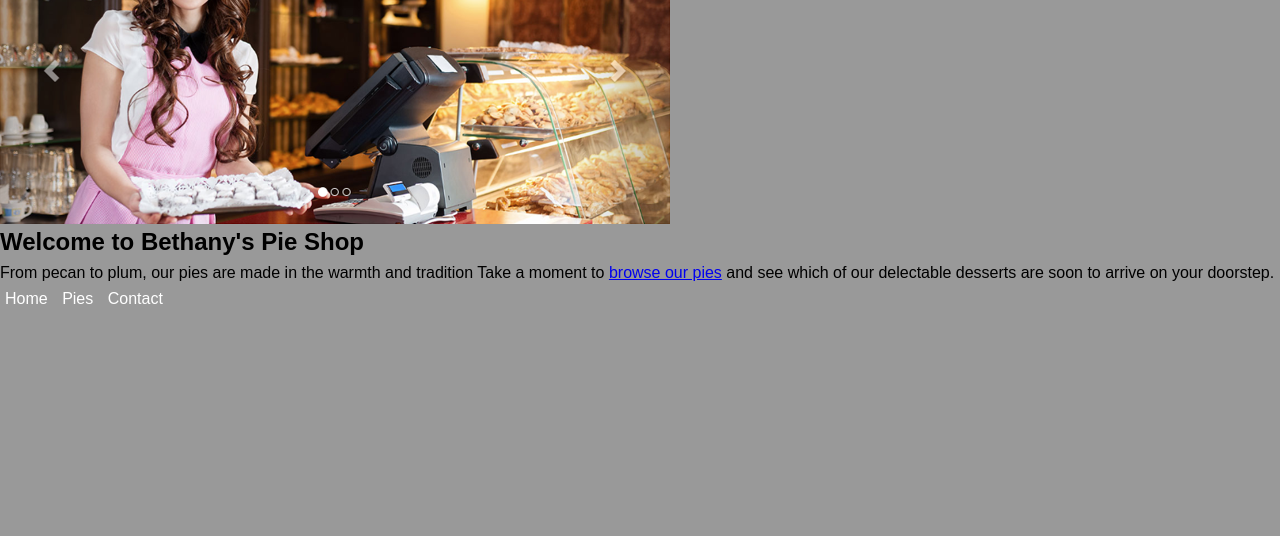
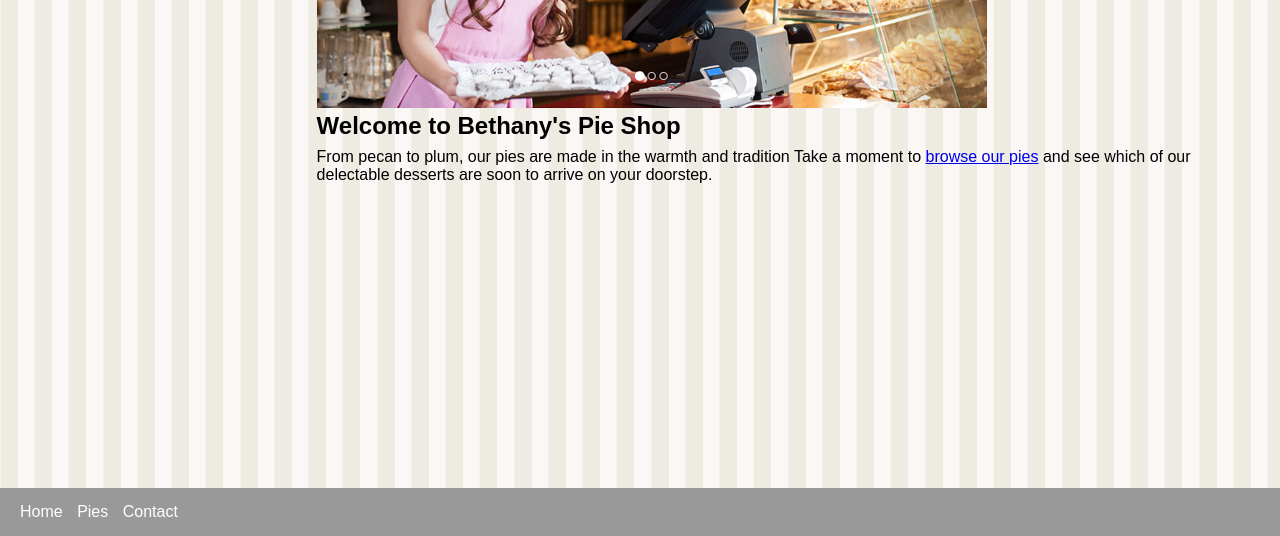
Before and after one commit to matthewgstillman/onboarding-project, a plain HTML site: page index.html in a window 1280 px wide. Shown: the part 288-824 px from the top of the page. Before the commit the page ends 800 px from the top, so only its background shows below. Drawn offline with Linux system fonts and the light colour scheme.

Commit message:
latest commit

```diff
--- a/site.css
+++ b/site.css
@@ -40,3 +40,39 @@ nav > ul > li {
     list-style: none;
     margin: 0 5px 0 5px;
 }
+
+main{
+    display: block;
+    background-image: url("images/background.png");
+    padding-top: 3em;
+    padding-bottom: 3em;
+    min-height: 85%;
+}
+
+footer{
+    padding: 15px;
+}
+
+aside, article{
+    padding: 2em;
+}
+
+aside{
+    text-align: center;
+}
+
+article{
+    width: 75%;
+}
+
+@media only screen and (min-width: 768px){
+
+    main{
+        display: flex;
+    }
+
+    aside{
+        margin-left: 2%;
+    }
+
+}
```
